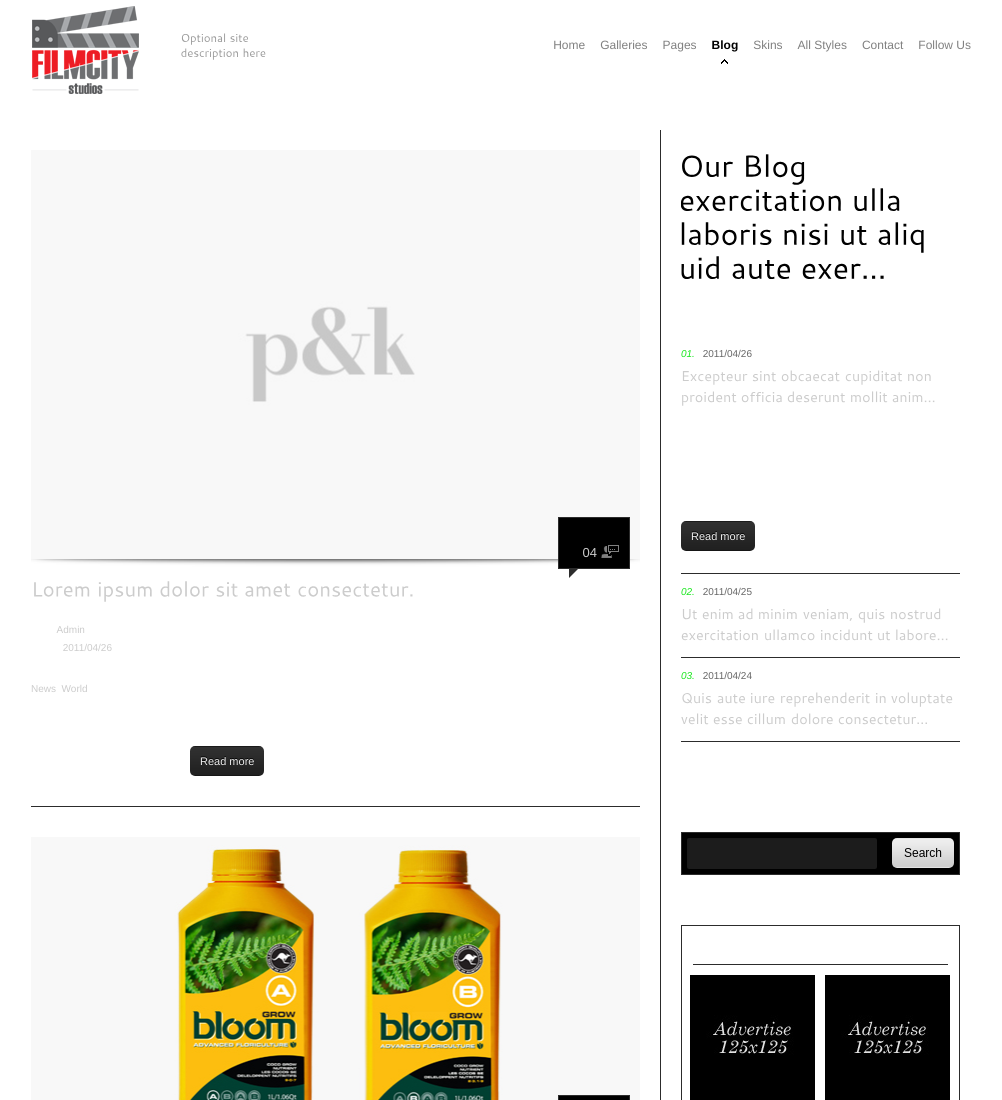
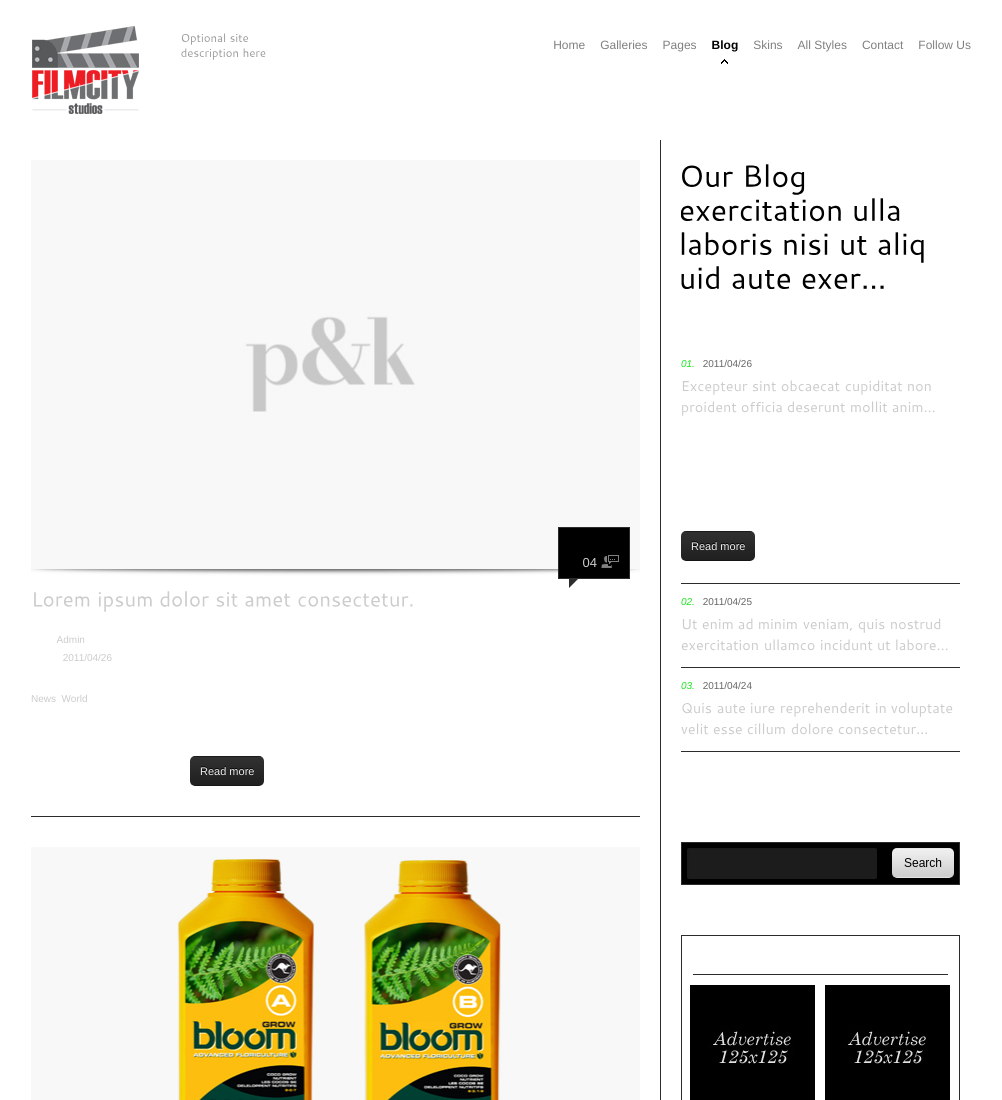
Before and after one commit to puresoulcreative/Misislyan, a plain HTML site: page skin_4/blog.html in a window 1280 px wide. Shown: the top 1100 px of the page, without its empty margins (139-1141 px from the left). Drawn offline with Linux system fonts and the light colour scheme.

Commit message:
modified the top margin for logo div

```diff
--- a/skin_4/css/skin.css
+++ b/skin_4/css/skin.css
@@ -95,7 +95,7 @@
 	width: 150px;
 	height: 100px;
 }
-	.pk_logo{ background:transparent url("../assets/logo.png") no-repeat 0px 0px; }
+	.pk_logo{ background:transparent url("../assets/logo.png") no-repeat 0px 0px; margin-top: 20px; }
 
 
 /**
```
